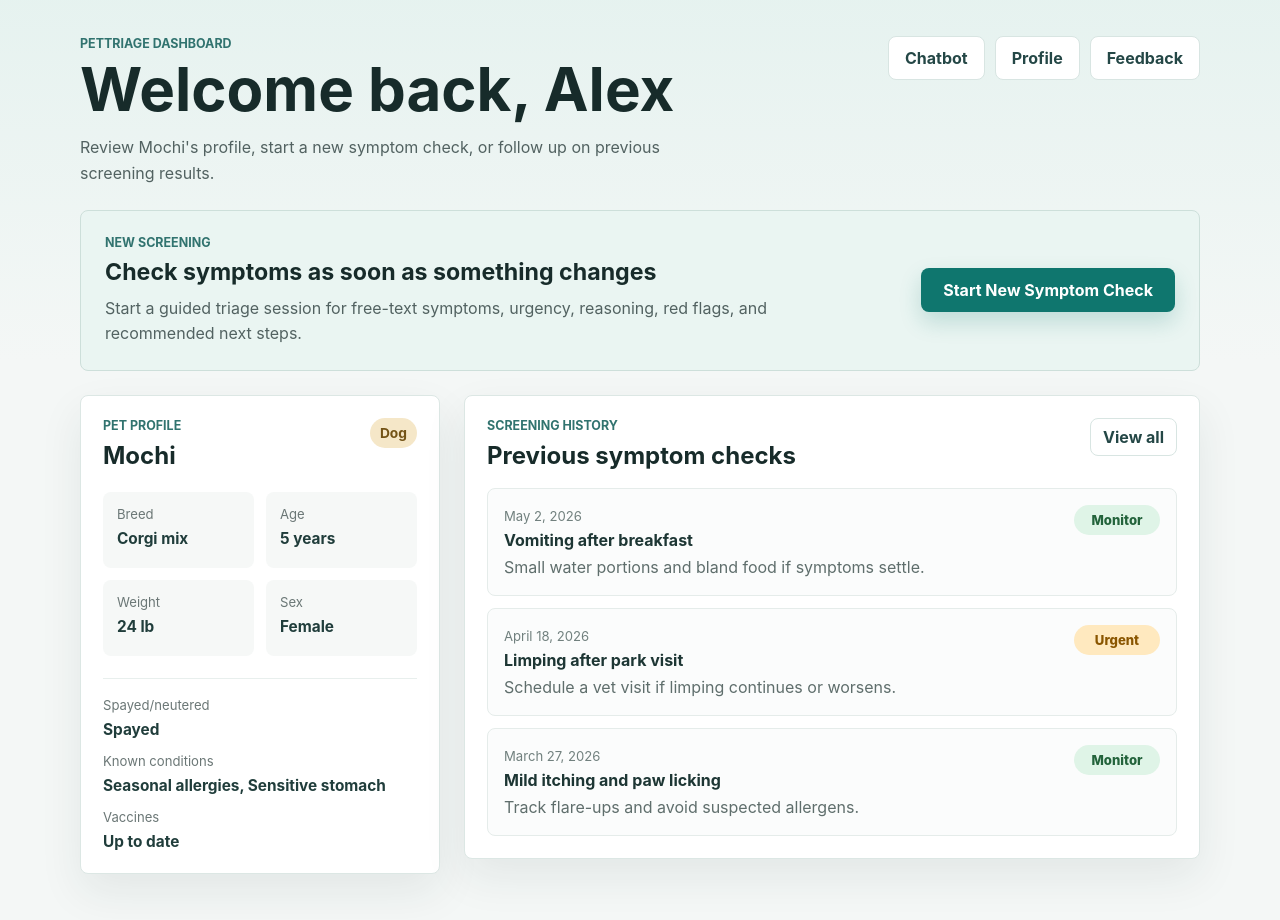
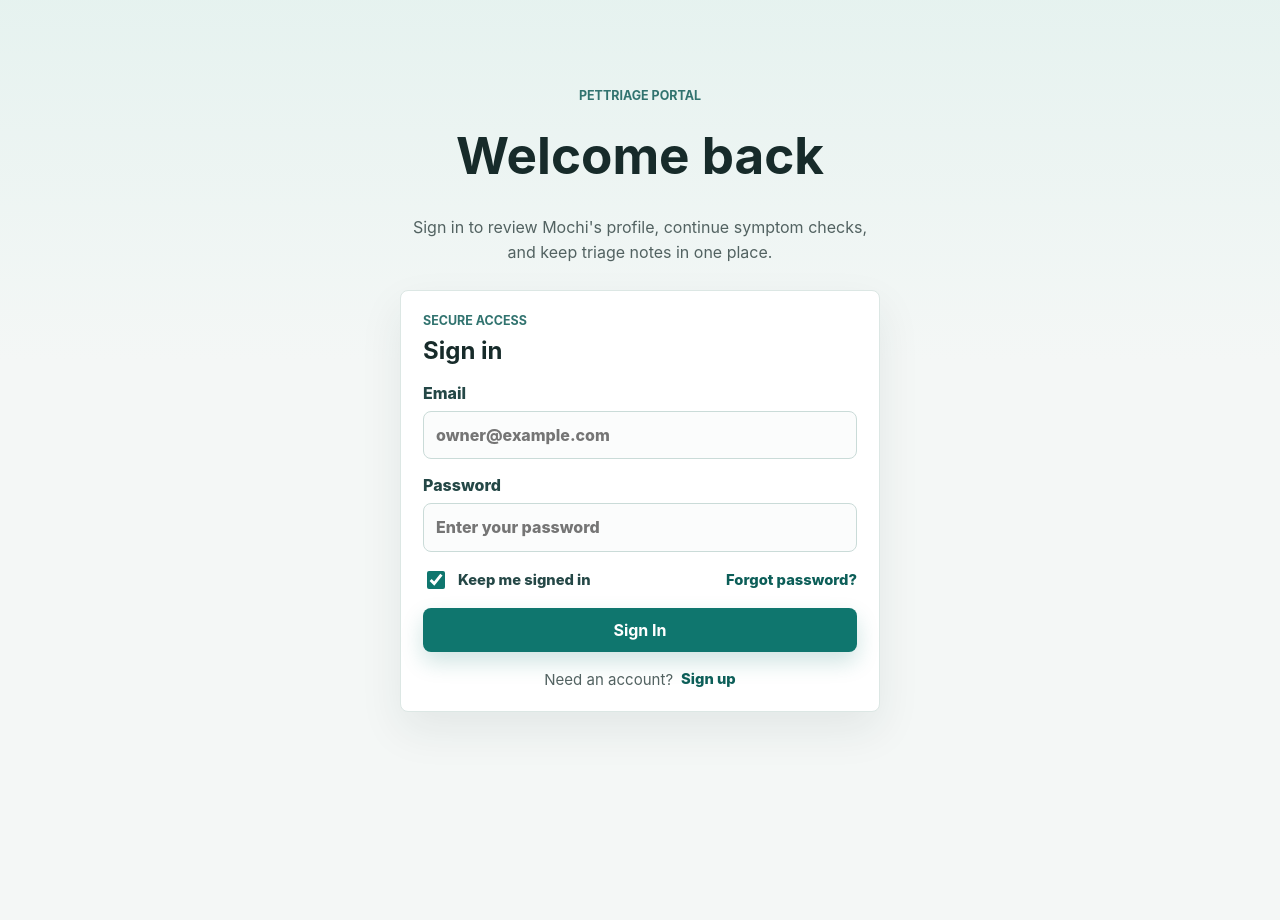
Before and after one commit to hengy-w4/HumanDecisionFP, a React (Vite) app in the folder frontend/: page / in a window 1280 px wide. After the commit the page ends 800 px from the top, so only its background shows below. Built offline with nearby package versions, Linux system fonts and the light colour scheme.

Commit message:
update loginpage

```diff
--- a/frontend/src/App.jsx
+++ b/frontend/src/App.jsx
@@ -1,10 +1,15 @@
 import { useState } from "react";
 import HomePage from "./pages/HomePage/HomePage.jsx";
+import LoginPage from "./pages/LoginPage/LoginPage.jsx";
 import PetProfilePage from "./pages/PetProfilePage/PetProfilePage.jsx";
 import SymptomChatPage from "./pages/SymptomChatPage/SymptomChatPage.jsx";
 
 export default function App() {
-  const [page, setPage] = useState("home");
+  const [page, setPage] = useState("login");
+
+  if (page === "login") {
+    return <LoginPage onLogin={() => setPage("home")} />;
+  }
 
   if (page === "chat") {
     return <SymptomChatPage onNavigateHome={() => setPage("home")} />;
--- a/frontend/src/pages/LoginPage/LoginForm.jsx
+++ b/frontend/src/pages/LoginPage/LoginForm.jsx
@@ -0,0 +1,103 @@
+import { useState } from "react";
+
+export default function LoginForm({ mode, onLogin }) {
+  const isSignup = mode === "signup";
+  const [formData, setFormData] = useState({
+    name: "",
+    email: "",
+    password: "",
+    rememberSession: true,
+  });
+  const [error, setError] = useState("");
+
+  const handleChange = (event) => {
+    const { checked, name, type, value } = event.target;
+
+    setFormData((currentData) => ({
+      ...currentData,
+      [name]: type === "checkbox" ? checked : value,
+    }));
+    setError("");
+  };
+
+  const handleSubmit = (event) => {
+    event.preventDefault();
+
+    if (isSignup && !formData.name.trim()) {
+      setError("Enter your name to create an account.");
+      return;
+    }
+
+    if (!formData.email.trim() || !formData.password.trim()) {
+      setError("Enter your email and password to continue.");
+      return;
+    }
+
+    onLogin();
+  };
+
+  return (
+    <form className="login-form" onSubmit={handleSubmit}>
+      {isSignup ? (
+        <label>
+          Name
+          <input
+            autoComplete="name"
+            name="name"
+            onChange={handleChange}
+            placeholder="Pet owner name"
+            type="text"
+            value={formData.name}
+          />
+        </label>
+      ) : null}
+
+      <label>
+        Email
+        <input
+          autoComplete="email"
+          name="email"
+          onChange={handleChange}
+          placeholder="owner@example.com"
+          type="email"
+          value={formData.email}
+        />
+      </label>
+
+      <label>
+        Password
+        <input
+          autoComplete="current-password"
+          name="password"
+          onChange={handleChange}
+          placeholder="Enter your password"
+          type="password"
+          value={formData.password}
+        />
+      </label>
+
+      <div className="login-form__options">
+        <label className="remember-option">
+          <input
+            checked={formData.rememberSession}
+            name="rememberSession"
+            onChange={handleChange}
+            type="checkbox"
+          />
+          Keep me signed in
+        </label>
+        {!isSignup ? (
+          <button className="text-link-button" type="button">
+          Forgot password?
+          </button>
+        ) : null}
+      </div>
+
+      {error ? <p className="login-error">{error}</p> : null}
+
+      <button className="primary-button" type="submit">
+        {isSignup ? "Create Account" : "Sign In"}
+      </button>
+    </form>
+  );
+}
--- a/frontend/src/pages/LoginPage/LoginPage.jsx
+++ b/frontend/src/pages/LoginPage/LoginPage.jsx
@@ -0,0 +1,45 @@
+import { useState } from "react";
+import { mockProfile } from "../../data/mockProfile.js";
+import LoginForm from "./LoginForm.jsx";
+import "./loginPage.css";
+
+export default function LoginPage({ onLogin }) {
+  const [mode, setMode] = useState("signin");
+  const isSignup = mode === "signup";
+
+  return (
+    <main className="login-page">
+      <div className="login-shell">
+        <header className="login-header">
+          <p className="eyebrow">PetTriage Portal</p>
+          <h1>{isSignup ? "Create your pet care account" : "Welcome back"}</h1>
+          <p>
+            {isSignup
+              ? `Set up access to save ${mockProfile.petName}'s profile, symptom checks, and care notes.`
+              : `Sign in to review ${mockProfile.petName}'s profile, continue symptom checks, and keep triage notes in one place.`}
+          </p>
+        </header>
+
+        <section className="login-panel" aria-labelledby="login-title">
+          <div className="login-panel__heading">
+            <p className="eyebrow">Secure Access</p>
+            <h2 id="login-title">{isSignup ? "Sign up" : "Sign in"}</h2>
+          </div>
+          <LoginForm mode={mode} onLogin={onLogin} />
+          <div className="auth-switch">
+            <span>
+              {isSignup ? "Already have an account?" : "Need an account?"}
+            </span>
+            <button
+              className="text-link-button"
+              type="button"
+              onClick={() => setMode(isSignup ? "signin" : "signup")}
+            >
+              {isSignup ? "Sign in" : "Sign up"}
+            </button>
+          </div>
+        </section>
+      </div>
+    </main>
+  );
+}
--- a/frontend/src/pages/LoginPage/loginPage.css
+++ b/frontend/src/pages/LoginPage/loginPage.css
@@ -0,0 +1,151 @@
+.login-page {
+  display: grid;
+  min-height: 100vh;
+  place-items: center;
+  padding: 32px 16px;
+}
+
+.login-shell {
+  width: min(480px, 100%);
+}
+
+.login-header {
+  display: grid;
+  gap: 18px;
+  margin-bottom: 24px;
+}
+
+.login-header h1 {
+  margin: 0;
+  color: #172b2a;
+  font-size: clamp(2rem, 7vw, 3.2rem);
+  line-height: 1.05;
+  text-align: center;
+}
+
+.login-header p:not(.eyebrow) {
+  margin: 14px 0 0;
+  color: #526261;
+  line-height: 1.6;
+  text-align: center;
+}
+
+.login-header .eyebrow {
+  text-align: center;
+}
+
+.login-panel {
+  border: 1px solid #dce7e4;
+  border-radius: 8px;
+  background: #ffffff;
+  box-shadow: 0 18px 44px rgba(29, 54, 52, 0.08);
+}
+
+.login-panel {
+  padding: 22px;
+}
+
+.login-panel h2 {
+  margin: 0;
+  color: #172b2a;
+}
+
+.login-form {
+  display: grid;
+  gap: 16px;
+  margin-top: 18px;
+}
+
+.login-form label {
+  display: grid;
+  gap: 8px;
+  color: #244746;
+  font-weight: 800;
+}
+
+.login-form input {
+  width: 100%;
+  min-height: 44px;
+  padding: 12px;
+  border: 1px solid #cadbd8;
+  border-radius: 8px;
+  background: #fbfcfc;
+  color: #172b2a;
+  font: inherit;
+  line-height: 1.4;
+}
+
+.login-form input:focus {
+  outline: 3px solid rgba(15, 118, 110, 0.16);
+  border-color: #0f766e;
+}
+
+.login-form__options {
+  display: flex;
+  align-items: center;
+  justify-content: space-between;
+  gap: 16px;
+}
+
+.remember-option {
+  display: flex !important;
+  grid-template-columns: none;
+  flex-direction: row;
+  align-items: center;
+  gap: 10px !important;
+  font-size: 0.92rem;
+}
+
+.remember-option input {
+  width: 18px;
+  min-height: 18px;
+  accent-color: #0f766e;
+}
+
+.text-link-button {
+  min-height: auto;
+  padding: 0;
+  background: transparent;
+  color: #0c5e58;
+  font-size: 0.92rem;
+  font-weight: 800;
+}
+
+.text-link-button:hover {
+  color: #083f3b;
+}
+
+.login-error {
+  margin: 0;
+  color: #9f2d22;
+  font-weight: 700;
+}
+
+.login-form .primary-button {
+  width: 100%;
+}
+
+.auth-switch {
+  display: flex;
+  align-items: center;
+  justify-content: center;
+  gap: 8px;
+  margin-top: 18px;
+  color: #526261;
+  font-size: 0.94rem;
+}
+
+@media (max-width: 540px) {
+  .login-page {
+    padding: 24px 12px;
+  }
+
+  .login-panel {
+    padding: 18px;
+  }
+
+  .login-form__options {
+    display: grid;
+    justify-items: start;
+  }
+}
```
